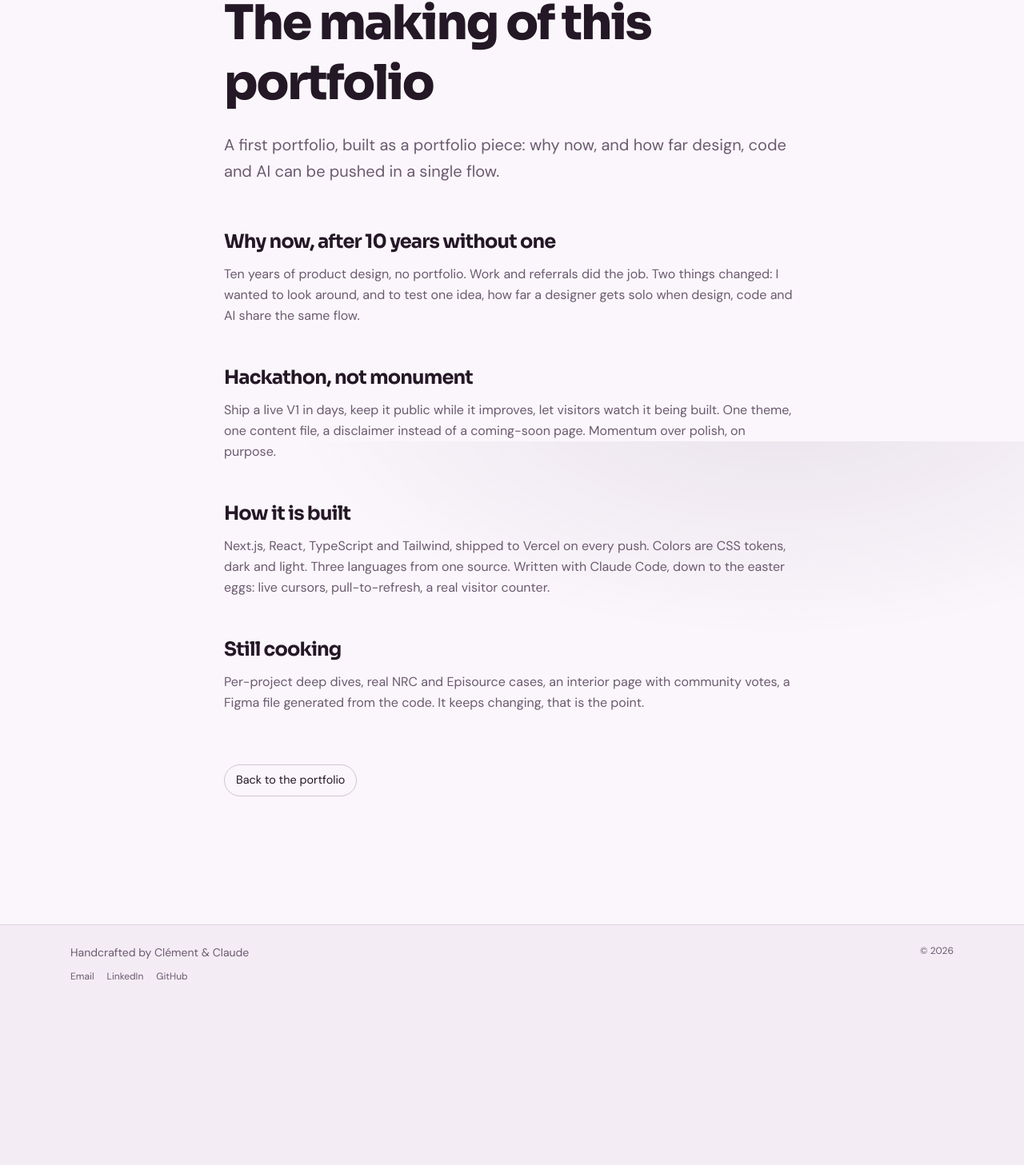
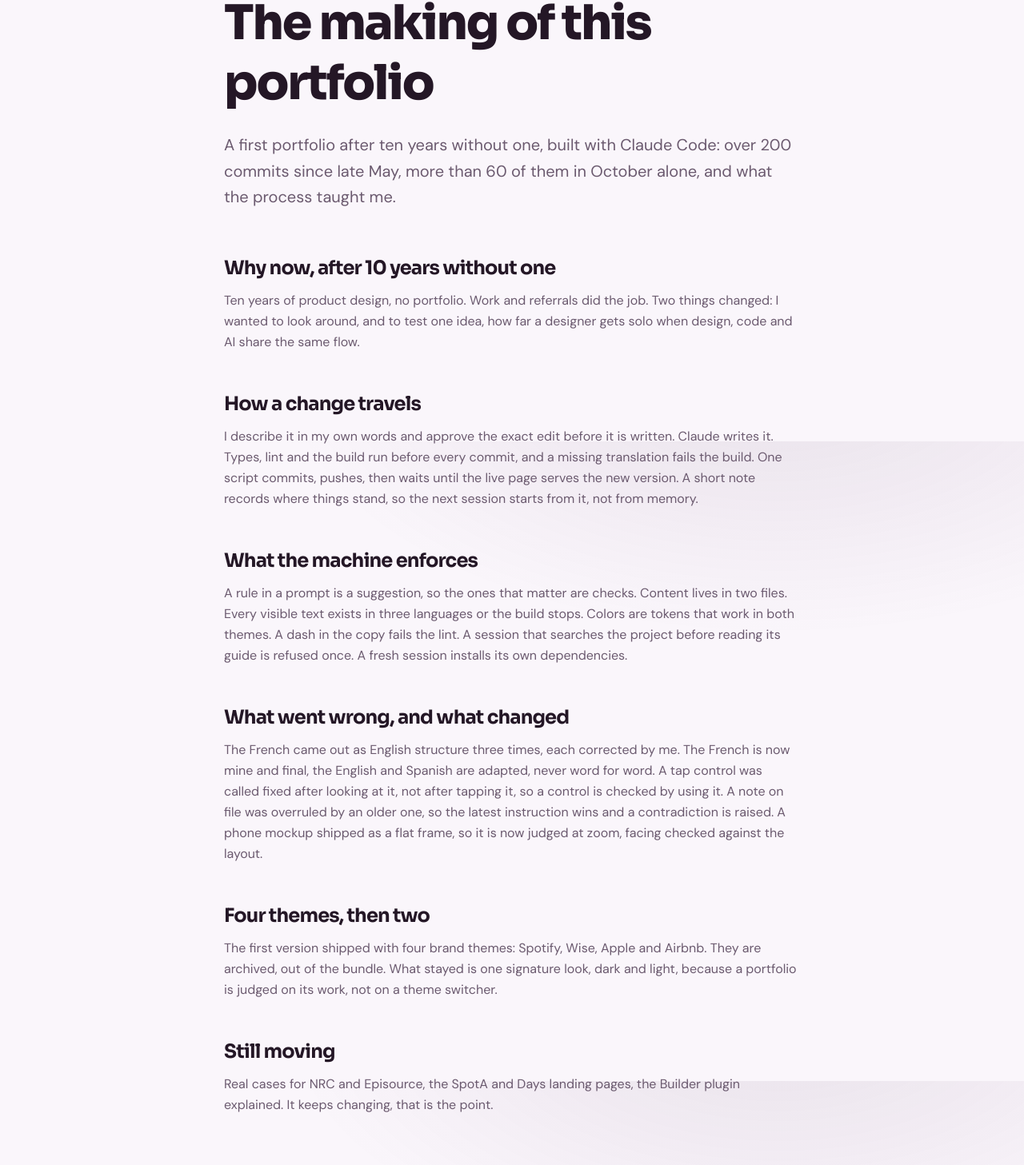
Before and after one commit to ClementPZ/clementpz-portfolio, a Next.js app: page /making-of in a window 1280 px wide. Shown: the part 248-1705 px from the top of the page at 80% size. Before the commit the page ends 1501 px from the top, so only its background shows below. Built offline with nearby package versions, Linux system fonts and the light colour scheme.

Commit message:
Rewrite the making-of page from the real workflow and its lessons

```diff
--- a/src/data/i18n.ts
+++ b/src/data/i18n.ts
@@ -536,6 +536,7 @@ export const statusText: Record<Locale, Record<StatusKey, string>> = {
 
 // ============================================================================
 // Page /making-of — le portfolio expliqué comme projet du portfolio (méta).
+// Chaque affirmation vient du dépôt : commits, scripts, hooks, notes de session.
 // ============================================================================
 
 export const makingOfText: Record<
@@ -552,23 +553,31 @@ export const makingOfText: Record<
     kicker: "Very meta",
     title: "The making of this portfolio",
     intro:
-      "A first portfolio, built as a portfolio piece: why now, and how far design, code and AI can be pushed in a single flow.",
+      "A first portfolio after ten years without one, built with Claude Code: over 200 commits since late May, more than 60 of them in October alone, and what the process taught me.",
     sections: [
       {
         heading: "Why now, after 10 years without one",
         body: "Ten years of product design, no portfolio. Work and referrals did the job. Two things changed: I wanted to look around, and to test one idea, how far a designer gets solo when design, code and AI share the same flow.",
       },
       {
-        heading: "Hackathon, not monument",
-        body: "Ship a live V1 in days, keep it public while it improves, let visitors watch it being built. One theme, one content file, a disclaimer instead of a coming-soon page. Momentum over polish, on purpose.",
-      },
-      {
-        heading: "How it is built",
-        body: "Next.js, React, TypeScript and Tailwind, shipped to Vercel on every push. Colors are CSS tokens, dark and light. Three languages from one source. Written with Claude Code, down to the easter eggs: live cursors, pull-to-refresh, a real visitor counter.",
-      },
-      {
-        heading: "Still cooking",
-        body: "Per-project deep dives, real NRC and Episource cases, an interior page with community votes, a Figma file generated from the code. It keeps changing, that is the point.",
+        heading: "How a change travels",
+        body: "I describe it in my own words and approve the exact edit before it is written. Claude writes it. Types, lint and the build run before every commit, and a missing translation fails the build. One script commits, pushes, then waits until the live page serves the new version. A short note records where things stand, so the next session starts from it, not from memory.",
+      },
+      {
+        heading: "What the machine enforces",
+        body: "A rule in a prompt is a suggestion, so the ones that matter are checks. Content lives in two files. Every visible text exists in three languages or the build stops. Colors are tokens that work in both themes. A dash in the copy fails the lint. A session that searches the project before reading its guide is refused once. A fresh session installs its own dependencies.",
+      },
+      {
+        heading: "What went wrong, and what changed",
+        body: "The French came out as English structure three times, each corrected by me. The French is now mine and final, the English and Spanish are adapted, never word for word. A tap control was called fixed after looking at it, not after tapping it, so a control is checked by using it. A note on file was overruled by an older one, so the latest instruction wins and a contradiction is raised. A phone mockup shipped as a flat frame, so it is now judged at zoom, facing checked against the layout.",
+      },
+      {
+        heading: "Four themes, then two",
+        body: "The first version shipped with four brand themes: Spotify, Wise, Apple and Airbnb. They are archived, out of the bundle. What stayed is one signature look, dark and light, because a portfolio is judged on its work, not on a theme switcher.",
+      },
+      {
+        heading: "Still moving",
+        body: "Real cases for NRC and Episource, the SpotA and Days landing pages, the Builder plugin explained. It keeps changing, that is the point.",
       },
     ],
     backHome: "Back to the portfolio",
@@ -577,23 +586,31 @@ export const makingOfText: Record<
     kicker: "Très méta",
     title: "Le making of de ce portfolio",
     intro:
-      "Un premier portfolio, conçu comme une pièce du portfolio : pourquoi maintenant, et jusqu'où peut on pousser design, code et IA dans un seul flow.",
+      "Un premier portfolio après dix ans sans, construit avec Claude Code : plus de 200 commits depuis fin mai, dont plus de 60 rien qu'en octobre, et ce que le process m'a appris.",
     sections: [
       {
         heading: "Pourquoi maintenant, après 10 ans sans",
         body: "Dix ans de product design, aucun portfolio. Le travail et les recommandations suffisaient. Deux choses ont changé : l'envie de regarder ailleurs, et de tester une idée, jusqu'où un designer va seul quand design, code et IA partagent le même flow.",
       },
       {
-        heading: "Hackathon, pas monument",
-        body: "Livrer une V1 en ligne en quelques jours, la garder publique pendant qu'elle progresse, laisser les visiteurs voir le chantier. Un thème, un fichier de contenu, un disclaimer plutôt qu'une page coming soon. L'élan avant le poli, volontairement.",
-      },
-      {
-        heading: "Comment c'est construit",
-        body: "Next.js, React, TypeScript et Tailwind, déployé sur Vercel à chaque push. Les couleurs sont des tokens CSS, dark et light. Trois langues depuis une seule source. Écrit avec Claude Code, jusqu'aux easter eggs : curseurs live, pull-to-refresh, vrai compteur de visites.",
-      },
-      {
-        heading: "Encore en cuisine",
-        body: "Des pages dédiées par projet, de vrais cas NRC et Episource, une page d'intérieur avec votes, un fichier Figma généré depuis le code. Ça bouge encore, c'est le principe.",
+        heading: "Le chemin d'une modification",
+        body: "Je la décris avec mes mots et j'approuve la modification exacte avant qu'elle soit écrite. Claude l'écrit. Types, lint et build tournent avant chaque commit, et une traduction manquante fait échouer le build. Un seul script commit, pousse, puis attend que la page en ligne serve la nouvelle version. Une courte note garde l'état du chantier : la session suivante repart de là, pas de la mémoire.",
+      },
+      {
+        heading: "Ce que la machine impose",
+        body: "Une règle dans un prompt est une suggestion, donc celles qui comptent sont des contrôles. Le contenu vit dans deux fichiers. Chaque texte visible existe en trois langues, sinon le build s'arrête. Les couleurs sont des tokens qui tiennent dans les deux thèmes. Un tiret cadratin dans le texte fait échouer le lint. Une session qui fouille le projet avant d'en lire le guide est refusée une fois. Une session neuve installe seule ses dépendances.",
+      },
+      {
+        heading: "Ce qui a raté, et ce qui a changé",
+        body: "Le français est sorti trois fois en structure anglaise, corrigé à chaque fois par moi. Le français est désormais le mien et définitif, l'anglais et l'espagnol sont adaptés, jamais mot à mot. Un contrôle tactile a été déclaré réparé après l'avoir regardé, pas après l'avoir touché : un contrôle se vérifie en l'utilisant. Une note en vigueur a été écrasée par une plus ancienne : la dernière consigne gagne et la contradiction est signalée. Un mockup de téléphone est parti en cadre plat : il se juge maintenant en zoom, l'orientation vérifiée contre la mise en page.",
+      },
+      {
+        heading: "Quatre thèmes, puis deux",
+        body: "La première version avait quatre thèmes de marque : Spotify, Wise, Apple et Airbnb. Ils sont archivés, hors du bundle. Il reste un seul style signature, en dark et light, parce qu'un portfolio se juge sur le travail, pas sur un sélecteur de thème.",
+      },
+      {
+        heading: "Toujours en mouvement",
+        body: "De vrais cas pour NRC et Episource, les pages SpotA et Days, le plugin Builder expliqué. Ça bouge encore, c'est le principe.",
       },
     ],
     backHome: "Retour au portfolio",
@@ -602,23 +619,31 @@ export const makingOfText: Record<
     kicker: "Muy meta",
     title: "El making of de este portafolio",
     intro:
-      "Un primer portafolio, hecho como una pieza del portafolio: por qué ahora, y hasta dónde se puede llevar el design, el código y la IA en un solo flow.",
+      "Un primer portafolio tras diez años sin uno, construido con Claude Code: más de 200 commits desde finales de mayo, más de 60 solo en octubre, y lo que el proceso me enseñó.",
     sections: [
       {
         heading: "Por qué ahora, tras 10 años sin uno",
         body: "Diez años de product design, sin portafolio. El trabajo y las recomendaciones bastaban. Dos cosas cambiaron: quería mirar alrededor, y probar una idea, hasta dónde llega un diseñador solo cuando design, código e IA comparten el mismo flow.",
       },
       {
-        heading: "Hackathon, no monumento",
-        body: "Lanzar una V1 en línea en días, mantenerla pública mientras mejora, dejar que los visitantes vean la obra. Un tema, un archivo de contenido, un disclaimer en vez de una página de coming soon. Impulso antes que pulido, a propósito.",
-      },
-      {
-        heading: "Cómo está construido",
-        body: "Next.js, React, TypeScript y Tailwind, desplegado en Vercel con cada push. Los colores son tokens CSS, dark y light. Tres idiomas desde una sola fuente. Escrito con Claude Code, hasta los easter eggs: cursores live, pull-to-refresh, contador real de visitas.",
-      },
-      {
-        heading: "Aún en la cocina",
-        body: "Páginas dedicadas por proyecto, casos reales de NRC y Episource, una página de interior con votos, un archivo Figma generado desde el código. Sigue cambiando, ese es el punto.",
+        heading: "El camino de un cambio",
+        body: "Lo describo con mis palabras y apruebo el cambio exacto antes de que se escriba. Claude lo escribe. Tipos, lint y build corren antes de cada commit, y una traducción que falta hace fallar el build. Un solo script hace el commit, el push y espera a que la página en línea sirva la nueva versión. Una nota corta guarda el estado de la obra: la siguiente sesión parte de ahí, no de la memoria.",
+      },
+      {
+        heading: "Lo que impone la máquina",
+        body: "Una regla en un prompt es una sugerencia, así que las que importan son controles. El contenido vive en dos archivos. Cada texto visible existe en tres idiomas, o el build se detiene. Los colores son tokens que funcionan en los dos temas. Una raya larga en el texto hace fallar el lint. Una sesión que busca en el proyecto antes de leer su guía es rechazada una vez. Una sesión nueva instala sola sus dependencias.",
+      },
+      {
+        heading: "Qué salió mal, y qué cambió",
+        body: "El francés salió tres veces con estructura inglesa, y las tres lo corregí yo. Ahora el francés es mío y definitivo, el inglés y el español se adaptan, nunca palabra por palabra. Un control táctil se dio por arreglado tras mirarlo, no tras tocarlo: un control se verifica usándolo. Una nota vigente fue pisada por otra más antigua: gana la última instrucción y la contradicción se avisa. Un mockup de teléfono salió como marco plano: ahora se juzga con zoom, y la orientación se comprueba contra el diseño.",
+      },
+      {
+        heading: "Cuatro temas, luego dos",
+        body: "La primera versión tenía cuatro temas de marca: Spotify, Wise, Apple y Airbnb. Están archivados, fuera del bundle. Quedó un solo estilo propio, en dark y light, porque un portafolio se juzga por el trabajo, no por un selector de temas.",
+      },
+      {
+        heading: "Sigue en movimiento",
+        body: "Casos reales de NRC y Episource, las páginas de SpotA y Days, el plugin Builder explicado. Sigue cambiando, ese es el punto.",
       },
     ],
     backHome: "Volver al portafolio",
```
